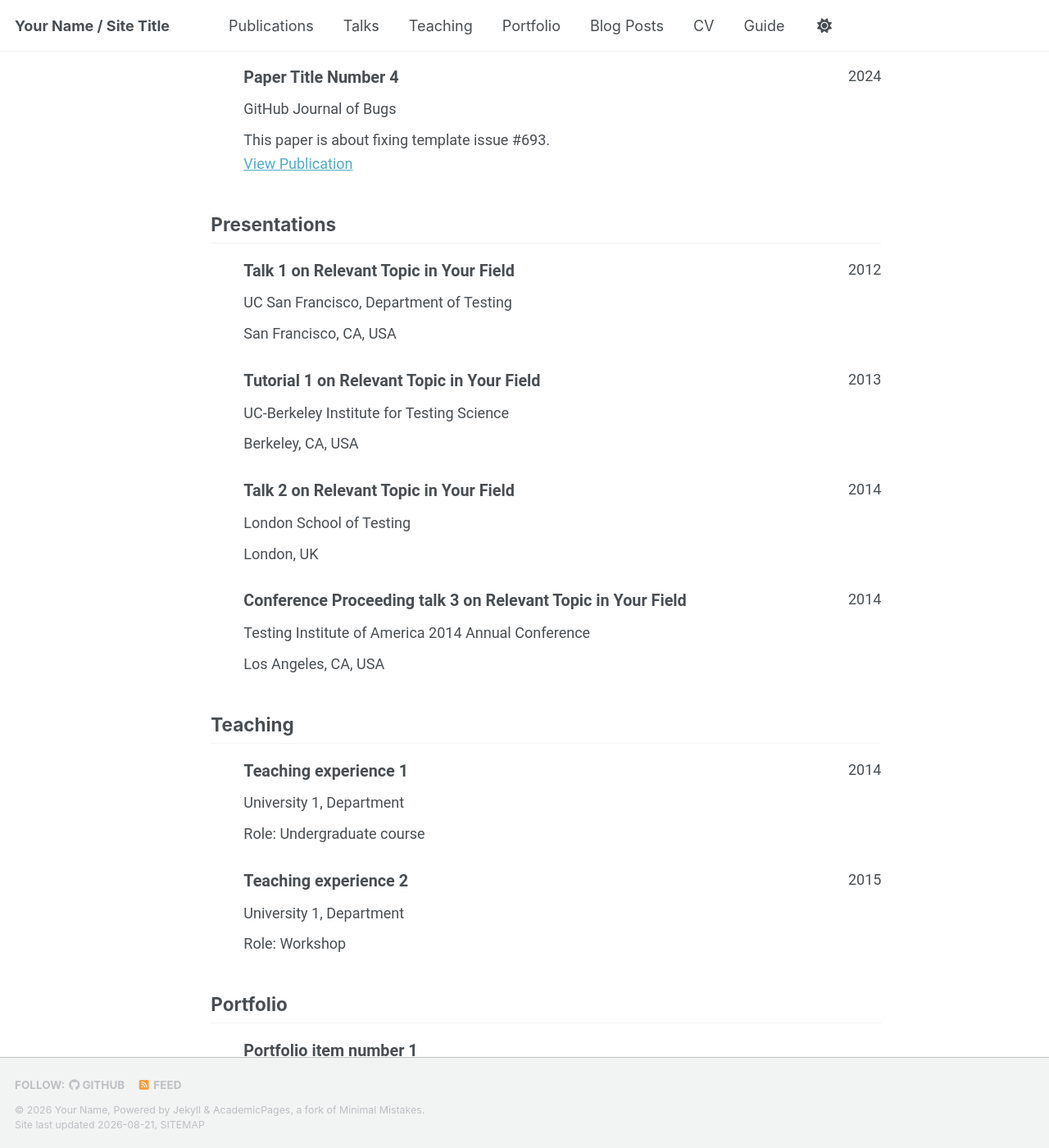
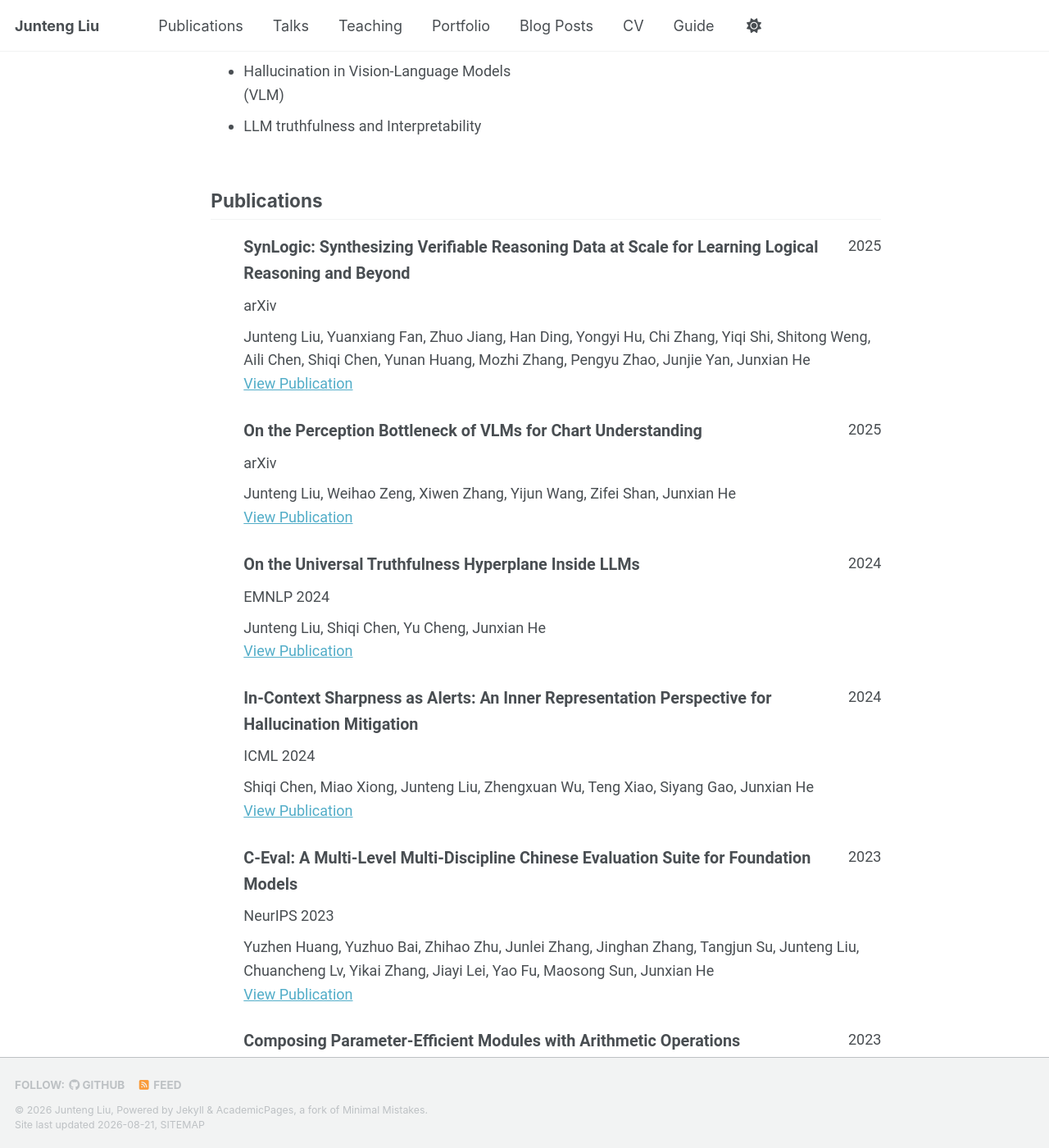
Before and after one commit to crosssmokeeliminate/LJT-Homepage, a Jekyll site: the page built from _pages/cv-json.md, in a window 1280 px wide and 1400 px high, scrolled down 1348 px. Shown: the whole window at 82% size. Built offline with Jekyll 4.4.1, drawn with Linux system fonts in a browser that asks for light colours; a style sheet for code colours, icons or effects is not loaded; some of the changed text lies outside the part shown.

Commit message:
Update site config, about page, CV page and CV data with personal details

```diff
--- a/_config.yml
+++ b/_config.yml
@@ -9,14 +9,14 @@
 # Basic Site Settings
 locale                   : "en-US"
 site_theme               : "default" # The available themes options are "default", "air", "sunrise", "mint", "dirt" and "contrast"
-title                    : "Your Name / Site Title"
+title                    : "Junteng Liu"
 title_separator          : "-"
-name                     : &name "Your Name"
-description              : &description "Your Name's academic portfolio"   # Update this with a general description of your site, this is the default if not overridden by a page
-url                      : https://academicpages.github.io # The base hostname & protocol for your site e.g. "https://[your GitHub username].github.io",
+name                     : &name "Junteng Liu"
+description              : &description "Junteng Liu, first-year PhD candidate at the HKUST NLP Group"
+url                      : https://crosssmokeeliminate.github.io
                                                            # or if you already have some other page hosted on Github then use "https://[your GitHub username].github.io/[Your Repo Name]"
-baseurl                  : "" # the subpath of your site, e.g. "/blog"
-repository               : "academicpages/academicpages.github.io"
+baseurl                  : "/LJT-Homepage"
+repository               : "crosssmokeeliminate/LJT-Homepage"
 
 # Site Author - The following control what appear as part of the author content on the side bar.
 #               If a field is blank the icon and link will not appear, otherwise it will be shown.
@@ -24,24 +24,24 @@ repository               : "academicpages/academicpages.github.io"
 author:
   # Biographic information
   avatar           : "profile.png"
-  name             : "Your Sidebar Name"
+  name             : "Junteng Liu"
   pronouns         : # example: "she/her"
-  bio              : "Short biography for the left-hand sidebar"
-  location         : "Earth"
-  employer         : "Red Brick University"
+  bio              : "First-year PhD candidate at the HKUST NLP Group"
+  location         : "Hong Kong"
+  employer         : "Hong Kong University of Science and Technology"
   uri              : # URL
-  email            : "none@example.org"
+  email            : "jliugi@connect.ust.hk"
 
   # Academic websites
   academia         : # URL
   arxiv            : # URL - Update with the correct link to your profile
-  googlescholar    : "https://scholar.google.com/citations?user=PS_CX0AAAAAJ"
+  googlescholar    : "https://scholar.google.com/citations?hl=en&user=tbK9jl4AAAAJ&view_op=list_works&sortby=pubdate"
   inspire-hep      : # URL
   impactstory      : # URL
-  orcid            : "https://orcid.org/yourorcidurl"
+  orcid            : # URL
   semantic         : # URL
   ssrn             : # URL
-  pubmed           : "https://www.ncbi.nlm.nih.gov/pubmed/?term=john+snow"
+  pubmed           : # URL
   researchgate     : # URL
   scopus           : # URL
   zotero           : # URL
@@ -51,13 +51,13 @@ author:
   bitbucket        : # Username - Update with your username on the site
   codepen          : # Username
   dribbble         : # Username
-  github           : "academicpages"
+  github           : "Vicent0205"
   kaggle           : # Username
   stackoverflow    : # User number or user number and name (i.e., use "1" or "1/jeff-atwood")
 
   # Social media
   artstation       : # Username
-  bluesky          : "bsky.app" # Replace this with you Bluesky username
+  bluesky          : # Username
   facebook         : # Username
   flickr           : # Username
   foursquare       : # Username
@@ -74,7 +74,7 @@ author:
   steam            : # Username
   telegram         : # URL
   tumblr           : # Username
-  twitter          : # Username for X / Twitter
+  twitter          : "junteng88716710"
   vine             : # Username
   weibo            : # Username
   wikipedia        : # Username
--- a/_data/cv.json
+++ b/_data/cv.json
@@ -1,152 +1,137 @@
 {
   "basics": {
-    "name": "Your Sidebar Name",
-    "email": "none@example.org",
+    "name": "Junteng Liu",
+    "email": "jliugi@connect.ust.hk",
     "phone": "",
-    "website": "https://academicpages.github.io",
-    "summary": "Currently employed at Red Brick University. Short biography for the left-hand sidebar",
+    "website": "https://crosssmokeeliminate.github.io/LJT-Homepage",
+    "summary": "First-year PhD candidate at the HKUST NLP Group. Research focuses on natural language processing and machine learning.",
     "location": {
       "address": "",
       "postalCode": "",
-      "city": "Earth",
-      "countryCode": "US",
+      "city": "Hong Kong",
+      "countryCode": "",
       "region": ""
     },
     "profiles": [
       {
         "network": "Google Scholar",
         "username": "",
-        "url": "https://scholar.google.com/citations?user=PS_CX0AAAAAJ"
-      },
-      {
-        "network": "ORCID",
-        "username": "",
-        "url": "https://orcid.org/yourorcidurl"
+        "url": "https://scholar.google.com/citations?hl=en&user=tbK9jl4AAAAJ&view_op=list_works&sortby=pubdate"
       },
       {
         "network": "GitHub",
-        "username": "academicpages",
-        "url": "https://github.com/academicpages"
+        "username": "Vicent0205",
+        "url": "https://github.com/Vicent0205"
       }
     ]
   },
-  "work": [],
+  "work": [
+    {
+      "company": "MINIMAX",
+      "position": "Research Intern",
+      "website": "",
+      "startDate": "2025-02-01",
+      "endDate": "",
+      "summary": "",
+      "highlights": []
+    },
+    {
+      "company": "Tencent WXG",
+      "position": "Research Intern",
+      "website": "",
+      "startDate": "2024-06-01",
+      "endDate": "2024-09-01",
+      "summary": "",
+      "highlights": []
+    },
+    {
+      "company": "Shanghai AI Lab",
+      "position": "Research Intern",
+      "website": "",
+      "startDate": "2023-06-01",
+      "endDate": "2023-12-01",
+      "summary": "",
+      "highlights": []
+    }
+  ],
   "education": [
     {
-      "institution": "GitHub University",
-      "area": "Ph.D in Version Control Theory",
+      "institution": "Hong Kong University of Science and Technology",
+      "area": "Ph.D. in Computer Science",
       "studyType": "",
-      "startDate": "",
-      "endDate": "2018",
+      "startDate": "2024-01-01",
+      "endDate": "",
       "gpa": null,
       "courses": []
     },
     {
-      "institution": "GitHub University",
-      "area": "M.S. in Jekyll",
+      "institution": "Shanghai Jiao Tong University",
+      "area": "B.Eng.",
       "studyType": "",
-      "startDate": "",
-      "endDate": "2014",
-      "gpa": null,
-      "courses": []
-    },
-    {
-      "institution": "GitHub University",
-      "area": "B.S. in GitHub",
-      "studyType": "",
-      "startDate": "",
-      "endDate": "2012",
+      "startDate": "2020-01-01",
+      "endDate": "2024-01-01",
       "gpa": null,
       "courses": []
     }
   ],
-  "skills": [],
+  "skills": [
+    {
+      "name": "Research",
+      "level": "",
+      "keywords": [
+        "Natural Language Processing",
+        "Machine Learning",
+        "LLM Reasoning and Reinforcement Learning",
+        "Hallucination in Vision-Language Models (VLM)",
+        "LLM truthfulness and Interpretability"
+      ]
+    }
+  ],
   "languages": [],
   "interests": [],
   "references": [],
   "publications": [
     {
-      "name": "Paper Title Number 1",
-      "publisher": "Journal 1",
-      "releaseDate": "2009-10-01",
-      "website": "https://academicpages.github.io/files/paper1.pdf",
-      "summary": "This paper is about the number 1. The number 2 is left for future work."
+      "name": "SynLogic: Synthesizing Verifiable Reasoning Data at Scale for Learning Logical Reasoning and Beyond",
+      "publisher": "arXiv",
+      "releaseDate": "2025-01-01",
+      "website": "",
+      "summary": "Junteng Liu, Yuanxiang Fan, Zhuo Jiang, Han Ding, Yongyi Hu, Chi Zhang, Yiqi Shi, Shitong Weng, Aili Chen, Shiqi Chen, Yunan Huang, Mozhi Zhang, Pengyu Zhao, Junjie Yan, Junxian He"
     },
     {
-      "name": "Paper Title Number 2",
-      "publisher": "Journal 1",
-      "releaseDate": "2010-10-01",
-      "website": "https://academicpages.github.io/files/paper2.pdf",
-      "summary": "This paper is about the number 2. The number 3 is left for future work."
+      "name": "On the Perception Bottleneck of VLMs for Chart Understanding",
+      "publisher": "arXiv",
+      "releaseDate": "2025-01-01",
+      "website": "",
+      "summary": "Junteng Liu, Weihao Zeng, Xiwen Zhang, Yijun Wang, Zifei Shan, Junxian He"
     },
     {
-      "name": "Paper Title Number 3",
-      "publisher": "Journal 1",
-      "releaseDate": "2015-10-01",
-      "website": "https://academicpages.github.io/files/paper3.pdf",
-      "summary": "This paper is about the number 3. The number 4 is left for future work."
+      "name": "On the Universal Truthfulness Hyperplane Inside LLMs",
+      "publisher": "EMNLP 2024",
+      "releaseDate": "2024-01-01",
+      "website": "",
+      "summary": "Junteng Liu, Shiqi Chen, Yu Cheng, Junxian He"
     },
     {
-      "name": "Paper Title Number 4",
-      "publisher": "GitHub Journal of Bugs",
-      "releaseDate": "2024-02-17",
-      "website": "https://academicpages.github.io/files/paper3.pdf",
-      "summary": "This paper is about fixing template issue #693."
-    }
-  ],
-  "presentations": [
-    {
-      "name": "Talk 1 on Relevant Topic in Your Field",
-      "event": "UC San Francisco, Department of Testing",
-      "date": "2012-03-01",
-      "location": "San Francisco, CA, USA",
-      "description": ""
+      "name": "In-Context Sharpness as Alerts: An Inner Representation Perspective for Hallucination Mitigation",
+      "publisher": "ICML 2024",
+      "releaseDate": "2024-01-01",
+      "website": "",
+      "summary": "Shiqi Chen, Miao Xiong, Junteng Liu, Zhengxuan Wu, Teng Xiao, Siyang Gao, Junxian He"
     },
     {
-      "name": "Tutorial 1 on Relevant Topic in Your Field",
-      "event": "UC-Berkeley Institute for Testing Science",
-      "date": "2013-03-01",
-      "location": "Berkeley, CA, USA",
-      "description": ""
+      "name": "C-Eval: A Multi-Level Multi-Discipline Chinese Evaluation Suite for Foundation Models",
+      "publisher": "NeurIPS 2023",
+      "releaseDate": "2023-01-01",
+      "website": "",
+      "summary": "Yuzhen Huang, Yuzhuo Bai, Zhihao Zhu, Junlei Zhang, Jinghan Zhang, Tangjun Su, Junteng Liu, Chuancheng Lv, Yikai Zhang, Jiayi Lei, Yao Fu, Maosong Sun, Junxian He"
     },
     {
-      "name": "Talk 2 on Relevant Topic in Your Field",
-      "event": "London School of Testing",
-      "date": "2014-02-01",
-      "location": "London, UK",
-      "description": ""
-    },
-    {
-      "name": "Conference Proceeding talk 3 on Relevant Topic in Your Field",
-      "event": "Testing Institute of America 2014 Annual Conference",
-      "date": "2014-03-01",
-      "location": "Los Angeles, CA, USA",
-      "description": ""
-    }
-  ],
-  "teaching": [
-    {
-      "course": "Teaching experience 1",
-      "institution": "University 1, Department",
-      "date": "2014-01-01",
-      "role": "Undergraduate course",
-      "description": ""
-    },
-    {
-      "course": "Teaching experience 2",
-      "institution": "University 1, Department",
-      "date": "2015-01-01",
-      "role": "Workshop",
-      "description": ""
-    }
-  ],
-  "portfolio": [
-    {
-      "name": "Portfolio item number 1",
-      "category": "portfolio",
-      "date": "",
-      "url": "",
-      "description": "Short description of portfolio item number 1<br/><img src='/images/500x300.png'>"
+      "name": "Composing Parameter-Efficient Modules with Arithmetic Operations",
+      "publisher": "NeurIPS 2023",
+      "releaseDate": "2023-01-01",
+      "website": "",
+      "summary": "Jinghan Zhang, Shiqi Chen, Junteng Liu, Junxian He"
     }
   ]
 }
--- a/_pages/cv.md
+++ b/_pages/cv.md
@@ -11,54 +11,37 @@ redirect_from:
 
 Education
 ======
-* Ph.D in Version Control Theory, GitHub University, 2018 (expected)
-* M.S. in Jekyll, GitHub University, 2014
-* B.S. in GitHub, GitHub University, 2012
+* Ph.D. in Computer Science, Hong Kong University of Science and Technology, 2024 - Present
+  * HKUST NLP Group; Advisor: Prof. Junxian He
+* B.Eng., Shanghai Jiao Tong University, 2020 - 2024
 
-Work experience
+Research experience
 ======
-* Spring 2024: Academic Pages Collaborator
-  * GitHub University
-  * Duties includes: Updates and improvements to template
-  * Supervisor: The Users
+* February 2025 - Present: Research Intern
+  * MINIMAX
 
-* Fall 2015: Research Assistant
-  * GitHub University
-  * Duties included: Merging pull requests
-  * Supervisor: Professor Hub
+* June 2024 - September 2024: Research Intern
+  * Tencent WXG
+  * Advisor: Zifei Shan
 
-* Summer 2015: Research Assistant
-  * GitHub University
-  * Duties included: Tagging issues
-  * Supervisor: Professor Git
+* June 2023 - December 2023: Research Intern
+  * Shanghai AI Lab
+  * Advisor: Prof. Yu Cheng
+
+Awards
+======
+* Zhiyuan Honor Scholarship, Shanghai Jiao Tong University
 
 Skills
 ======
-* Skill 1
-* Skill 2
-  * Sub-skill 2.1
-  * Sub-skill 2.2
-  * Sub-skill 2.3
-* Skill 3
+* Natural Language Processing
+* Machine Learning
+* LLM Reasoning and Reinforcement Learning
+* Hallucination in Vision-Language Models (VLM)
+* LLM truthfulness and Interpretability
 
 Publications
 ======
   <ul>{% for post in site.publications reversed %}
     {% include archive-single-cv.html %}
   {% endfor %}</ul>
-
-Talks
-======
-  <ul>{% for post in site.talks reversed %}
-    {% include archive-single-talk-cv.html  %}
-  {% endfor %}</ul>
-
-Teaching
-======
-  <ul>{% for post in site.teaching reversed %}
-    {% include archive-single-cv.html %}
-  {% endfor %}</ul>
-
-Service and leadership
-======
-* Currently signed in to 43 different slack teams
```
Also changed, not shown: _pages/about.md (+38 -36 lines).
